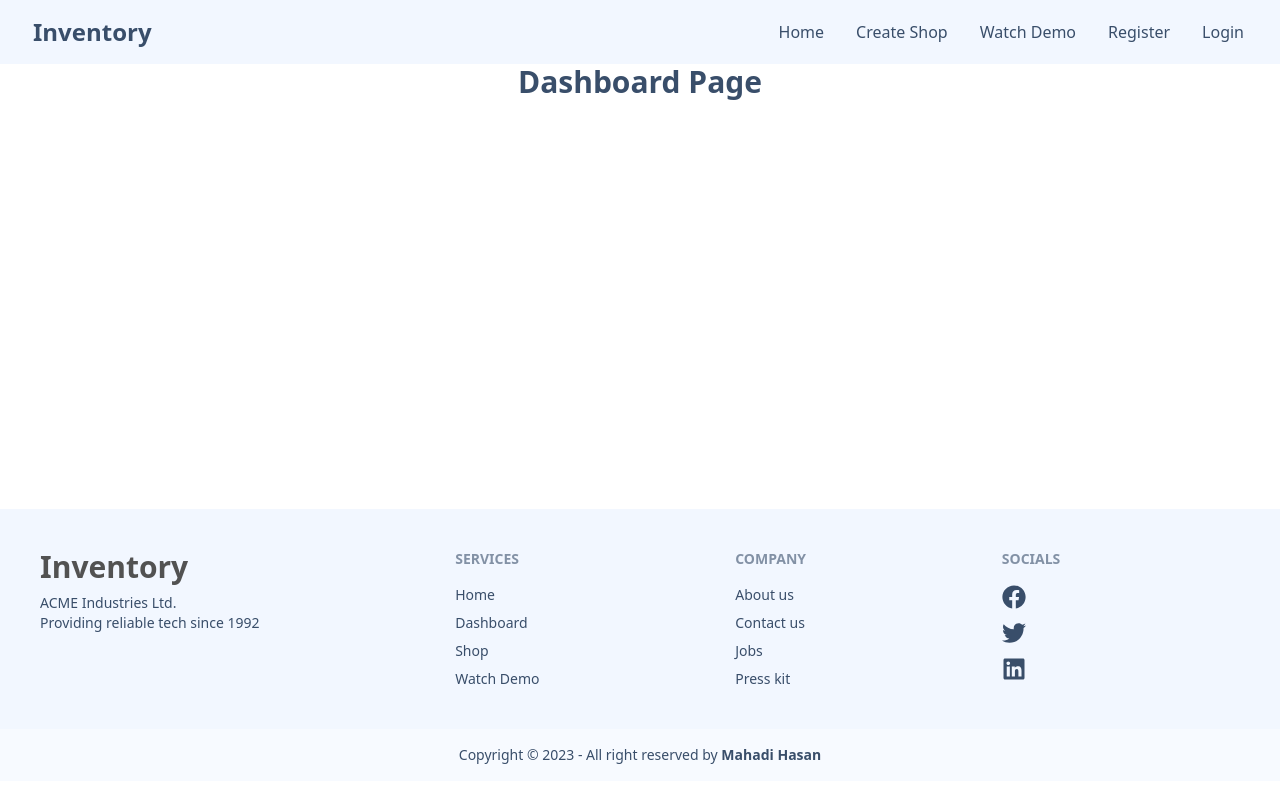
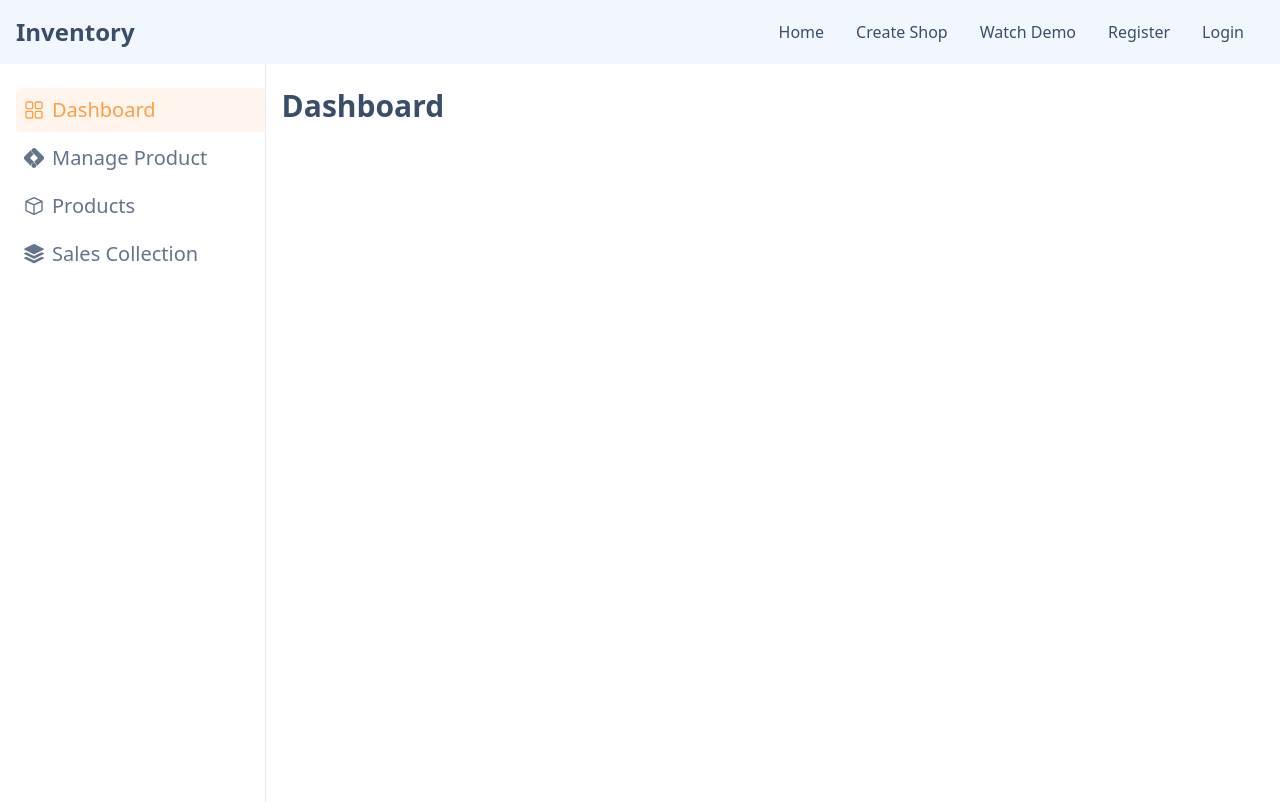
Before and after one commit to Mahadi-Hasan-Sopon/inventory-management-client, a React (Vite) app: page /dashboard in a window 1280 px wide. Shown: the top 802 px of the page. Built offline with nearby package versions, Linux system fonts and the light colour scheme; no server answers.

Commit message:
dashboard created with basic routes

```diff
--- a/src/components/shared/Navbar.jsx
+++ b/src/components/shared/Navbar.jsx
@@ -179,7 +179,7 @@ const Navbar = () => {
                 {navItems}
               </ul>
             </div>
-            <Link to="/" className="btn btn-ghost text-2xl">
+            <Link to="/" className="text-2xl font-bold">
               Inventory
             </Link>
           </div>
--- a/src/contexts/AuthContextProvider.jsx
+++ b/src/contexts/AuthContextProvider.jsx
@@ -57,7 +57,7 @@ const AuthContextProvider = ({ children }) => {
         axiosSecure
           .post("/jwt", userDetails)
           .then((data) => {
-            console.log(data.data);
+            console.log(data.data?.message);
           })
           .catch((err) => console.log(err));
       }
--- /dev/null
+++ b/src/layouts/DashboardLayout.jsx
@@ -0,0 +1,95 @@
+import { RxCube, RxDashboard } from "react-icons/rx";
+import { NavLink, Outlet } from "react-router-dom";
+import Navbar from "../components/shared/Navbar";
+import Container from "../components/shared/Container";
+import { SiGoogletagmanager } from "react-icons/si";
+import { BsStack } from "react-icons/bs";
+
+const DashboardLayout = () => {
+  return (
+    <div>
+      <Navbar />
+      <Container>
+        <div className="grid grid-cols-5 relative">
+          <div className="grid-cols-1 border-r border-r-[#E8EBED] min-h-screen w-full py-6">
+            <div className="flex flex-col gap-1 list-none text-xl">
+              <li>
+                <NavLink
+                  className={({ isActive, isPending }) =>
+                    isPending
+                      ? "pending"
+                      : isActive
+                      ? "font-medium text-[#FE9F43] w-full bg-[#FE9F43]/10 p-2 block rounded"
+                      : "text-slate-500 font-medium p-2 block"
+                  }
+                  to="/dashboard"
+                  end
+                >
+                  <div className="flex gap-2 items-center">
+                    <RxDashboard /> <span className="block">Dashboard</span>
+                  </div>
+                </NavLink>
+              </li>
+              <li>
+                <NavLink
+                  className={({ isActive, isPending }) =>
+                    isPending
+                      ? "pending"
+                      : isActive
+                      ? "font-medium text-[#FE9F43] w-full bg-[#FE9F43]/10 p-2 block rounded"
+                      : "text-slate-500 font-medium p-2 block"
+                  }
+                  to="/dashboard/product-management"
+                >
+                  <div className="flex gap-2 items-center">
+                    <SiGoogletagmanager />
+                    <span className="block">Manage Product</span>
+                  </div>
+                </NavLink>
+              </li>
+              <li>
+                <NavLink
+                  className={({ isActive, isPending }) =>
+                    isPending
+                      ? "pending"
+                      : isActive
+                      ? "font-medium text-[#FE9F43] w-full bg-[#FE9F43]/10 p-2 block rounded"
+                      : "text-slate-500 font-medium p-2 block"
+                  }
+                  to="/dashboard/products"
+                >
+                  <div className="flex gap-2 items-center">
+                    <RxCube />
+                    <span className="block">Products</span>
+                  </div>
+                </NavLink>
+              </li>
+              <li>
+                <NavLink
+                  className={({ isActive, isPending }) =>
+                    isPending
+                      ? "pending"
+                      : isActive
+                      ? "font-medium text-[#FE9F43] w-full bg-[#FE9F43]/10 p-2 block rounded"
+                      : "text-slate-500 font-medium p-2 block"
+                  }
+                  to="/dashboard/sales"
+                >
+                  <div className="flex gap-2 items-center">
+                    <BsStack />
+                    <span className="block">Sales Collection</span>
+                  </div>
+                </NavLink>
+              </li>
+            </div>
+          </div>
+          <div className="col-span-4 px-4 py-6">
+            <Outlet />
+          </div>
+        </div>
+      </Container>
+    </div>
+  );
+};
+
+export default DashboardLayout;
--- a/src/pages/createShop/CreateShop.jsx
+++ b/src/pages/createShop/CreateShop.jsx
@@ -2,9 +2,12 @@ import toast from "react-hot-toast";
 import useAuth from "../../hooks/useAuth";
 import uploadImage from "../../utils/uploadImage/uploadImage";
 import { axiosSecure } from "../../hooks/useAxios";
+import { useNavigate } from "react-router-dom";
 
 const CreateShop = () => {
   const { user, loading } = useAuth();
+
+  const navigate = useNavigate();
 
   if (loading)
     return (
@@ -64,6 +67,7 @@ const CreateShop = () => {
 
         if (data?.modifiedCount > 0) {
           toast.success("Shop created successfully.", { id: loadingToast });
+          navigate("/dashboard");
         } else {
           toast.error("Something went wrong", { id: loadingToast });
         }
--- a/src/pages/dashboard/Dashboard.jsx
+++ b/src/pages/dashboard/Dashboard.jsx
@@ -1,11 +1,9 @@
-
-
 const Dashboard = () => {
   return (
     <div>
-      <h1 className="text-3xl font-bold text-center">Dashboard Page</h1>
+      <h1 className="text-3xl font-bold"> Dashboard</h1>
     </div>
   );
-}
+};
 
-export default Dashboard
+export default Dashboard;
--- /dev/null
+++ b/src/pages/dashboard/product-management/ProductManagement.jsx
@@ -0,0 +1,9 @@
+const ProductManagement = () => {
+  return (
+    <div>
+      <h1 className="text-3xl font-bold">Product Management</h1>
+    </div>
+  );
+};
+
+export default ProductManagement;
--- /dev/null
+++ b/src/pages/dashboard/products/Products.jsx
@@ -0,0 +1,9 @@
+const Products = () => {
+  return (
+    <div>
+      <h1 className="text-3xl font-bold">Products</h1>
+    </div>
+  );
+};
+
+export default Products;
--- /dev/null
+++ b/src/pages/dashboard/sales/Sales.jsx
@@ -0,0 +1,9 @@
+const Sales = () => {
+  return (
+    <div>
+      <h1 className="text-3xl font-bold">Sales Collection</h1>
+    </div>
+  );
+};
+
+export default Sales;
--- a/src/routes/Routes.jsx
+++ b/src/routes/Routes.jsx
@@ -7,6 +7,10 @@ import WatchDemo from "../pages/watchDemo/WatchDemo";
 import Register from "../pages/register/Register";
 import Login from "../pages/login/Login";
 import Dashboard from "../pages/dashboard/Dashboard";
+import ProductManagement from "../pages/dashboard/product-management/ProductManagement";
+import DashboardLayout from "../layouts/DashboardLayout";
+import Products from "../pages/dashboard/products/Products";
+import Sales from "../pages/dashboard/sales/Sales";
 
 const routes = createBrowserRouter([
   {
@@ -34,9 +38,27 @@ const routes = createBrowserRouter([
         path: "login",
         element: <Login />,
       },
+    ],
+  },
+  {
+    path: "/dashboard",
+    element: <DashboardLayout />,
+    children: [
       {
-        path: "dashboard",
+        index: true,
         element: <Dashboard />,
+      },
+      {
+        path: "product-management",
+        element: <ProductManagement />,
+      },
+      {
+        path: "products",
+        element: <Products />,
+      },
+      {
+        path: "sales",
+        element: <Sales />,
       },
     ],
   },
```
